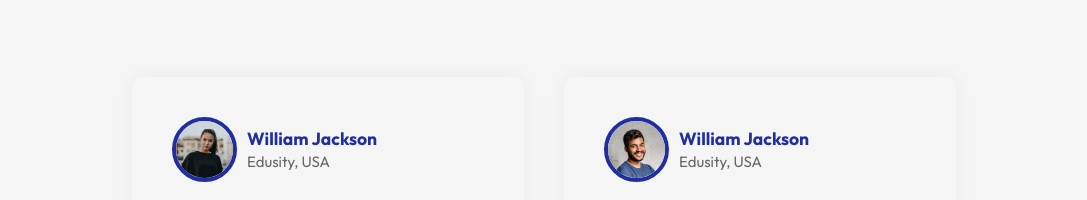
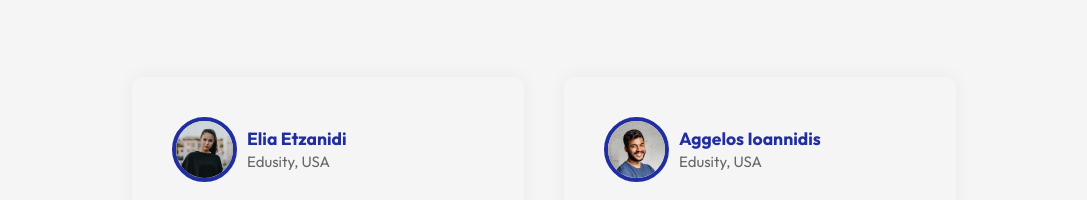
Before and after one commit to elia-etzanidi/Edusity, a React (Vite) app: page / in a window 1280 px wide. Shown: the part 2560-2760 px from the top of the page, without its empty margins (96-1183 px from the left). Built offline with nearby package versions, Linux system fonts and the light colour scheme.

Commit message:
changed names on testimonials

```diff
--- a/src/Components/Testimonials/Testimonials.jsx
+++ b/src/Components/Testimonials/Testimonials.jsx
@@ -39,7 +39,7 @@ const Testimonials = () => {
                         <div className="user-info">
                             <img src={user_1} alt="" />
                             <div>
-                                <h3>William Jackson</h3>
+                                <h3>Elia Etzanidi</h3>
                                 <span>Edusity, USA</span>
                             </div>
                         </div>
@@ -54,7 +54,7 @@ const Testimonials = () => {
                         <div className="user-info">
                             <img src={user_2} alt="" />
                             <div>
-                                <h3>William Jackson</h3>
+                                <h3>Aggelos Ioannidis</h3>
                                 <span>Edusity, USA</span>
                             </div>
                         </div>
@@ -69,7 +69,7 @@ const Testimonials = () => {
                         <div className="user-info">
                             <img src={user_3} alt="" />
                             <div>
-                                <h3>William Jackson</h3>
+                                <h3>Elena Konstantinidi</h3>
                                 <span>Edusity, USA</span>
                             </div>
                         </div>
@@ -84,7 +84,7 @@ const Testimonials = () => {
                         <div className="user-info">
                             <img src={user_4} alt="" />
                             <div>
-                                <h3>William Jackson</h3>
+                                <h3>Stella Karavi</h3>
                                 <span>Edusity, USA</span>
                             </div>
                         </div>
```
